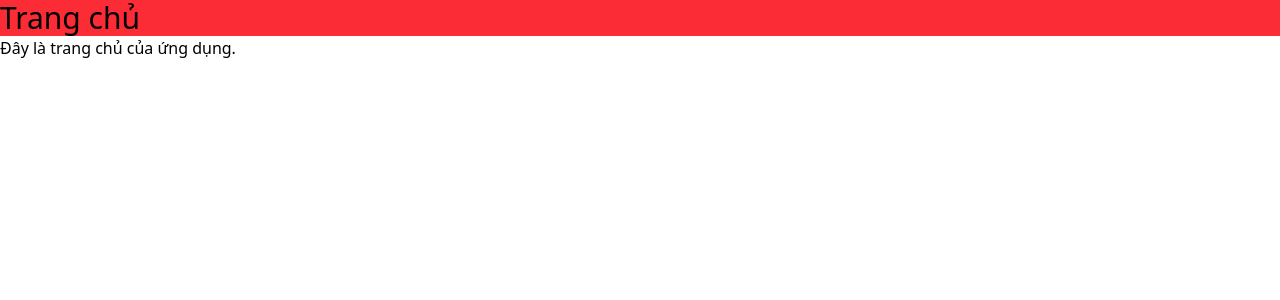
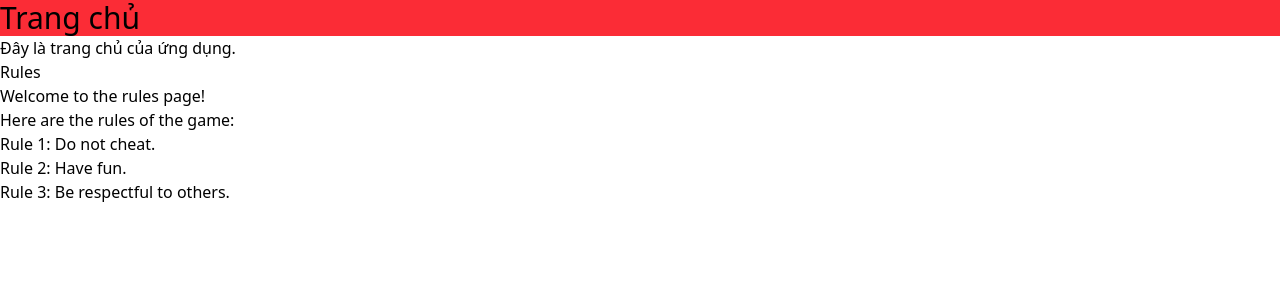
Before and after one commit to dkhoa2906/ucpc-2025-website, a React (Vite) app in the folder frontend/: page / in a window 1280 px wide. Shown: the top 300 px of the page. Built offline with nearby package versions, Linux system fonts and the light colour scheme.

Commit message:
Prepare Homepage

```diff
--- a/frontend/src/pages/Home/Home.jsx
+++ b/frontend/src/pages/Home/Home.jsx
@@ -1,12 +1,14 @@
 import React from 'react';
+import Rules from './rules';
 
 function Home() {
   return (
     <div>
       <h1 className='text-3xl bg-red-500'>Trang chủ</h1>
       <p>Đây là trang chủ của ứng dụng.</p>
+      <Rules/>
+    </div>
 
-    </div>
   );
 }
 
--- /dev/null
+++ b/frontend/src/pages/Home/rules.jsx
@@ -0,0 +1,18 @@
+
+
+function Rules() {
+  return (
+    <div className="container">
+      <h1>Rules</h1>
+      <p>Welcome to the rules page!</p>
+      <p>Here are the rules of the game:</p>
+      <ul>
+        <li>Rule 1: Do not cheat.</li>
+        <li>Rule 2: Have fun.</li>
+        <li>Rule 3: Be respectful to others.</li>
+      </ul>
+    </div>
+  );
+}
+
+export default Rules;
```
